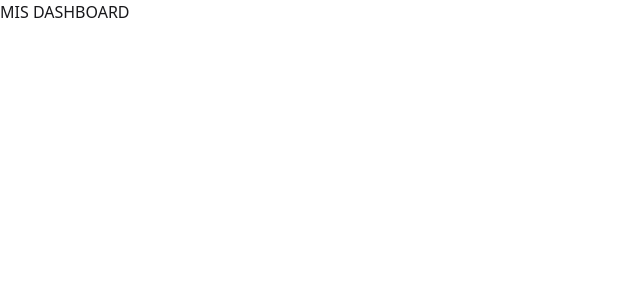
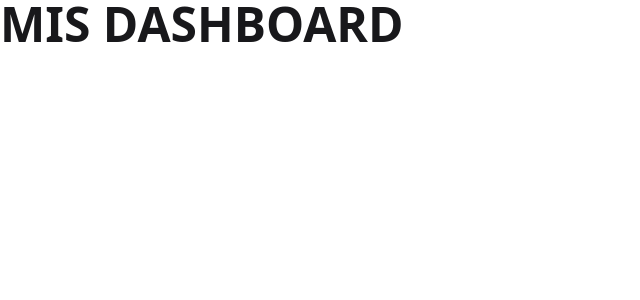
Before and after one commit to fahim2k25/mis-dashboard-v1, a React (Vite) app: page / in a window 1280 px wide. Shown: the top 300 px of the page, without its empty margins (0-640 px from the left). Built offline with nearby package versions, Linux system fonts and the light colour scheme.

Commit message:
styled the heading to check taILwindCSS

```diff
--- a/src/App.jsx
+++ b/src/App.jsx
@@ -5,7 +5,7 @@
   return (
     <>
 
-      <h1>MIS DASHBOARD</h1>
+      <h1 className='text-5xl font-bold'>MIS DASHBOARD</h1>
 
 
     </>
```
